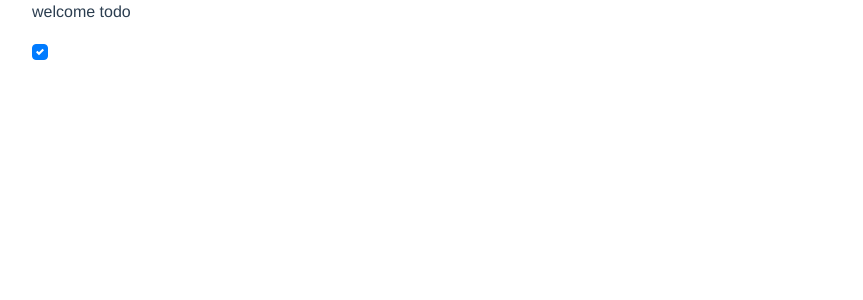
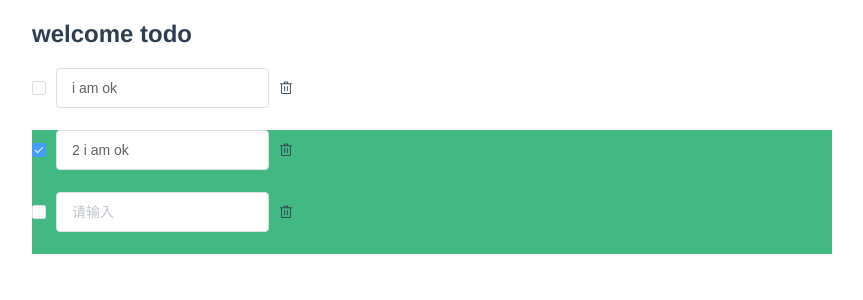
Before and after one commit to BLOODMAGEBURT/todo-css, a Vue app: page /#/todo in a window 1280 px wide. Shown: the top 300 px of the page, without its empty margins (208-1071 px from the left). Built offline with nearby package versions, Linux system fonts and the light colour scheme.

Commit message:
todo-element

```diff
--- a/src/components/ToDo.vue
+++ b/src/components/ToDo.vue
@@ -1,12 +1,28 @@
 <template>
     <div class="todo">
-      <p>welcome todo</p>
-      <div class="todo-item">
-        <div class="custom-control custom-checkbox">
-          <input type="checkbox" class="custom-control-input" id="defaultUnchecked" :checked="checked">
-          <label class="custom-control-label" for="defaultUnchecked"/>
-        </div>
-      </div>
+      <h2>welcome todo</h2>
+      <el-form :inline="true" class="demo-form-inline" :class="{'completed':item.status}" v-for="item in items" :key="item.id">
+        <el-form-item>
+          <el-checkbox :checked="item.status ? true:false" v-model="ischecked"/>
+        </el-form-item>
+        <el-form-item>
+          <el-input v-model="item.title" placeholder="请输入"/>
+        </el-form-item>
+        <el-form-item>
+          <i class="el-icon-delete" @click="delItem()"/>
+        </el-form-item>
+      </el-form>
+      <el-form :inline="true" class="demo-form-inline completed">
+        <el-form-item>
+          <el-checkbox />
+        </el-form-item>
+        <el-form-item>
+          <el-input  placeholder="请输入"/>
+        </el-form-item>
+        <el-form-item>
+          <i class="el-icon-delete" @click="delItem()"/>
+        </el-form-item>
+      </el-form>
     </div>
 </template>
 
@@ -15,8 +31,18 @@ export default {
   name: 'todo',
   data () {
     return {
-      checked: true,
-      input: ''
+      items: [
+        {
+          id: 1,
+          title: 'i am ok',
+          status: 0
+        },
+        {
+          id: 2,
+          title: '2 i am ok',
+          status: 1
+        }
+      ]
     }
   },
   methods: {
@@ -28,16 +54,14 @@ export default {
 </script>
 
 <style scoped>
+  * {
+    /*background-color: rgba(0, 0, 0, 0.1);*/
+  }
   .todo {
     max-width: 800px;
     margin: 0 auto;
   }
-  .todo-item {
-    margin-top: 10px;
-    margin-bottom: 10px;
-  }
-  #defaultUnchecked{
-    width: 60px;
-    height: 30px;
+  .completed {
+    background-color: #42b983;
   }
 </style>
```
Also changed, not shown: src/main.js (+4 -4 lines).
